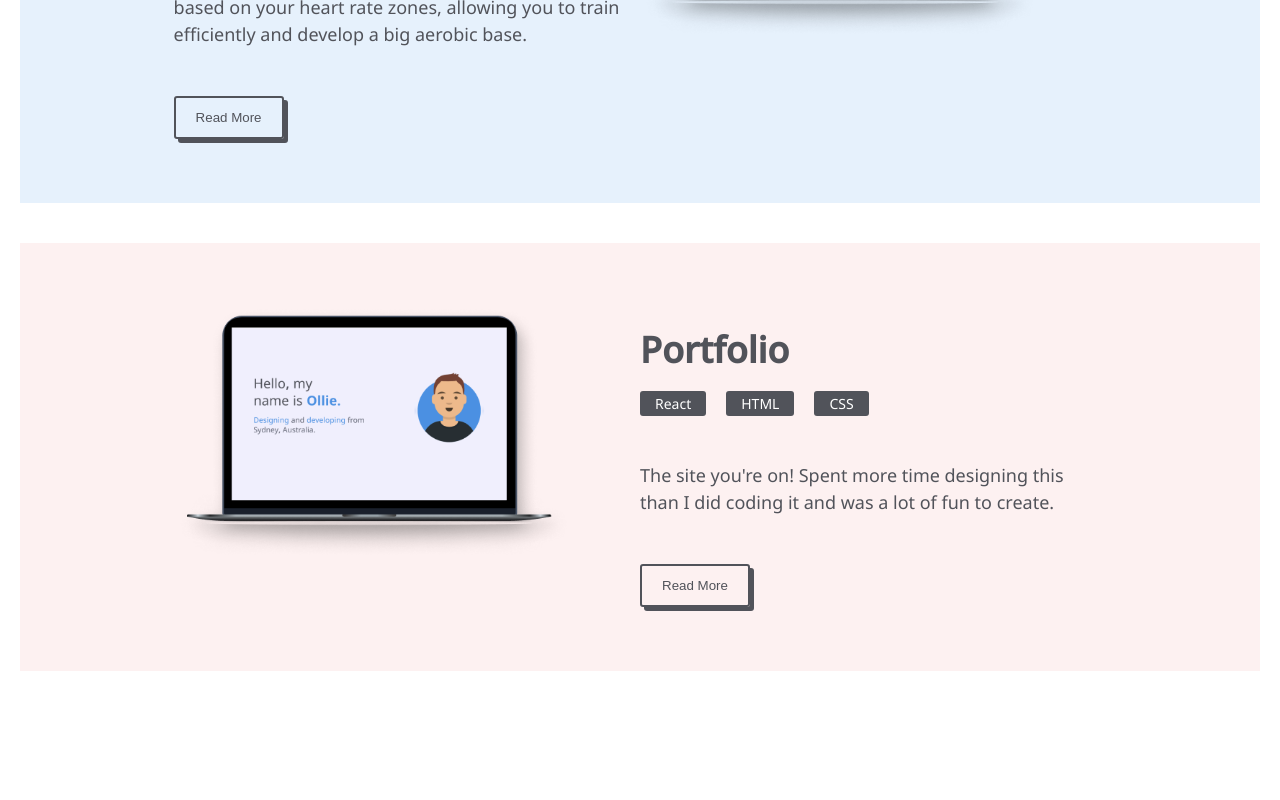
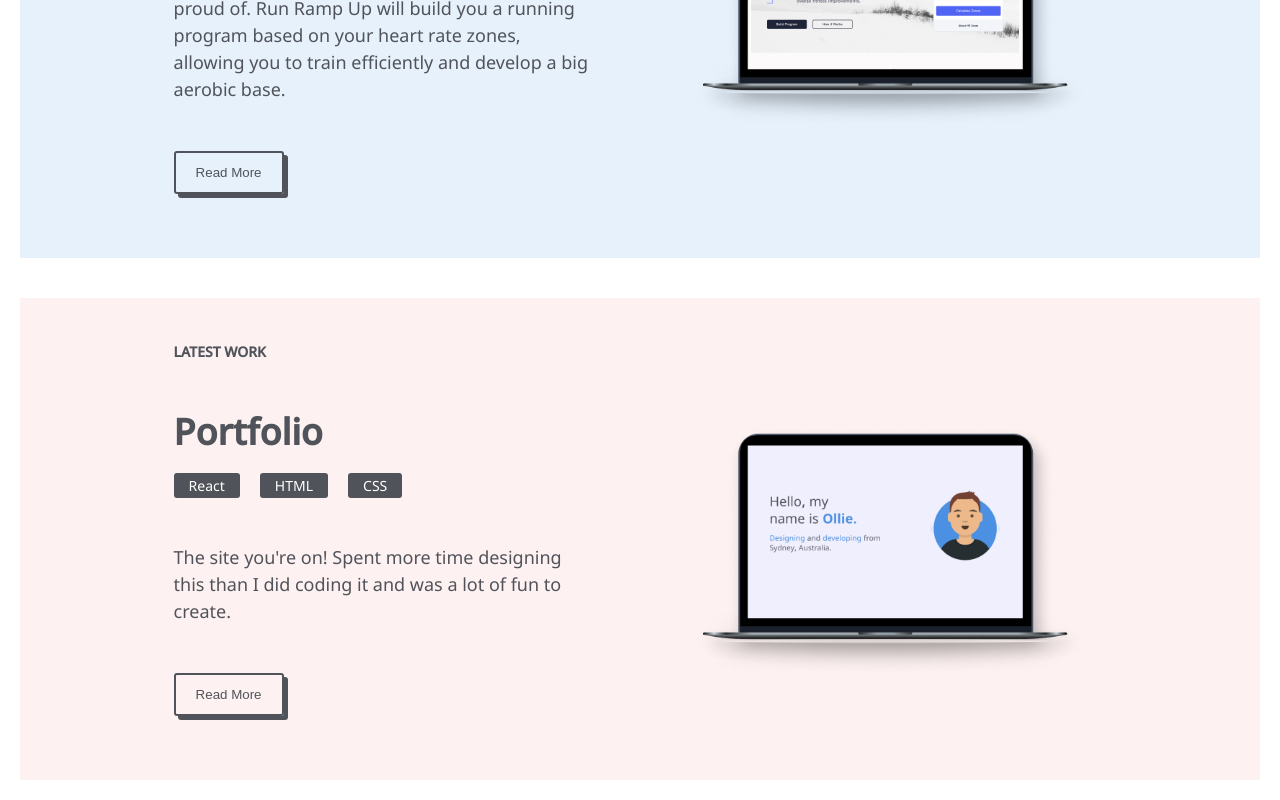
Before and after one commit to olliepegram/Portfolio-2024, a React (Vite) app: page / in a window 1280 px wide. Shown: the part 1389-2189 px from the top of the page. Before the commit the page ends 2080 px from the top, so only its background shows below. Built offline with nearby package versions, Linux system fonts and the light colour scheme.

Commit message:
happy with project section desing now

```diff
--- a/src/Project.jsx
+++ b/src/Project.jsx
@@ -13,7 +13,6 @@ const latestWorkData = [
 		tags: ['React', 'HTML', 'CSS'],
 		img: runrampup,
 		second: false,
-		height: '250px',
 	},
 	{
 		title: 'Portfolio',
@@ -23,7 +22,6 @@ const latestWorkData = [
 		tags: ['React', 'HTML', 'CSS'],
 		img: macbook,
 		second: true,
-		height: '250px',
 	},
 ];
 
@@ -36,11 +34,8 @@ function Project() {
 					key={index}
 					className={styles.projectSection}
 				>
-					<div
-						className={`${styles.projectWrapper} ${
-							work.second ? styles.second : ''
-						}`}
-					>
+					<h4 className={styles.latestText}>LATEST WORK</h4>
+					<div className={`${styles.projectWrapper}`}>
 						<div className={styles.projectText}>
 							<h2>{work.title}</h2>
 							{work.tags.map((tag) => (
@@ -55,10 +50,7 @@ function Project() {
 							<button>Read More</button>
 						</div>
 						<div className={styles.projectImg}>
-							<img
-								style={{ height: work.height }}
-								src={work.img}
-							/>
+							<img src={work.img} />
 						</div>
 					</div>
 				</div>
--- a/src/Project.module.css
+++ b/src/Project.module.css
@@ -3,6 +3,13 @@
 	border: 20px solid #fff;
 	padding: 4em 12%;
 	border-radius: 3px;
+}
+
+.latestText {
+	font-size: 14px;
+	margin-top: -20px;
+	padding-bottom: 10px;
+	color: var(--main-text);
 }
 
 .projectWrapper {
@@ -18,11 +25,10 @@
 .projectText {
 	flex-grow: 1;
 	flex-basis: 0;
+	margin-right: 100px;
 }
 
-.second {
-	flex-direction: row-reverse;
-}
+/* flex-direction: row-reverse; */
 
 .projectWrapper h2 {
 	font-size: 36px;
@@ -69,11 +75,23 @@
 .projectImg {
 	flex-grow: 1;
 	flex-basis: 0;
-
-	align-self: flex-start;
+	align-self: center;
 }
 
 .projectWrapper img {
 	width: auto;
 	height: 250px;
 }
+
+@media screen and (max-width: 1036px) {
+	.projectWrapper {
+		flex-direction: column-reverse;
+	}
+
+	.projectText {
+		margin-right: 0;
+	}
+	.projectWrapper img {
+		height: 200px;
+	}
+}
```
